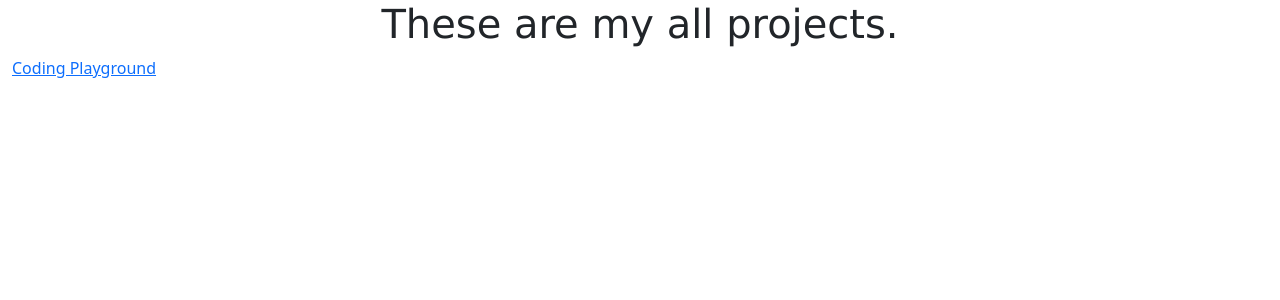
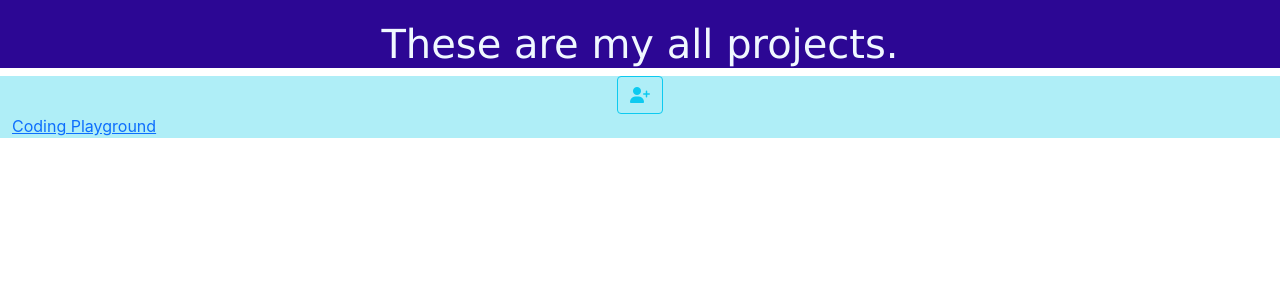
Before and after one commit to VedanshKumarKawadkar/allprojects, a Django app: page / in a window 1280 px wide. Shown: the top 300 px of the page. Run offline with Django 3.2, Linux system fonts and the light colour scheme; some libraries are stand-ins or nearby versions.

Commit message:
day 2 commit 1

```diff
--- a/main/views.py
+++ b/main/views.py
@@ -1,7 +1,11 @@
 from django.http import HttpResponse
 from django.shortcuts import render
 from django.http import HttpResponse
+import pymongo
 # Create your views here.
 
 def mainpage(request):
     return render(request, "mainpage.html")
+
+def add_visitor():
+    ...
--- a/templates/mainpage.html
+++ b/templates/mainpage.html
@@ -4,25 +4,54 @@
     <meta charset="UTF-8">
     <meta http-equiv="X-UA-Compatible" content="IE=edge">
     <meta name="viewport" content="width=device-width, initial-scale=1.0">
-    <link href="https://cdn.jsdelivr.net/npm/bootstrap@5.1.3/dist/css/bootstrap.min.css" rel="stylesheet" integrity="sha384-1BmE4kWBq78iYhFldvKuhfTAU6auU8tT94WrHftjDbrCEXSU1oBoqyl2QvZ6jIW3" crossorigin="anonymous">
-    <script src="https://code.jquery.com/jquery-3.6.0.js" integrity="sha256-H+K7U5CnXl1h5ywQfKtSj8PCmoN9aaq30gDh27Xc0jk=" crossorigin="anonymous"></script>
-    <title>All Projects</title>
+    <link href="https://cdn.jsdelivr.net/npm/bootstrap@5.1.3/dist/css/bootstrap.min.css" rel="stylesheet"
+        integrity="sha384-1BmE4kWBq78iYhFldvKuhfTAU6auU8tT94WrHftjDbrCEXSU1oBoqyl2QvZ6jIW3" crossorigin="anonymous">
+    <script src="https://cdn.jsdelivr.net/npm/bootstrap@5.1.3/dist/js/bootstrap.bundle.min.js"
+        integrity="sha384-ka7Sk0Gln4gmtz2MlQnikT1wXgYsOg+OMhuP+IlRH9sENBO0LRn5q+8nbTov4+1p"
+        crossorigin="anonymous"></script>
+    <link rel="preconnect" href="https://fonts.googleapis.com">
+    <link rel="preconnect" href="https://fonts.gstatic.com" crossorigin>
+    <link href="https://fonts.googleapis.com/css2?family=Ubuntu:wght@300&display=swap" rel="stylesheet">
+    <!-- jQuery -->
+    <script src="https://code.jquery.com/jquery-3.6.0.js"
+        integrity="sha256-H+K7U5CnXl1h5ywQfKtSj8PCmoN9aaq30gDh27Xc0jk=" crossorigin="anonymous"></script>
+    <!-- Font Awesome -->
+    <script src="https://kit.fontawesome.com/f260a15132.js" crossorigin="anonymous"></script><title>All Projects</title>
 </head>
 
-<body>
+<body  class="main-page">
     <style>
         #heading {
             text-align: center;
             font-family: Verdana, Geneva, Tahoma, sans-serif;
+            background-color: #2c0794;
+            color: aliceblue;
+            padding-top: 20px;
+        }
+
+        #main-block {
+            background-color: rgb(175, 238, 247);
+            font-family: -apple-system, BlinkMacSystemFont, 'Segoe UI', Roboto, Oxygen, Ubuntu, Cantarell, 'Open Sans', 'Helvetica Neue', sans-serif;
+        }
+
+        #main-page{
+            color: darkslategrey !important;
         }
     </style>
+    <div>
 
-    <div id="heading" name="heading">
-        <h1>These are my all projects.</h1>
-    </div>
+        <div id="heading" name="heading">
+            <h1>These are my all projects.</h1>
+        </div>
+        <div class="container-fluid" id="main-block" name="main-block">
+            <div class="d-flex justify-content-around mt-1">
+                <button class="btn btn-outline-info"  title="Register as Visiter" name="visitor" id="visitor"><i class="fa fa-user-plus" aria-hidden="true"></i></button>
+            </div>
 
-    <div class="container-fluid">
-        <a href="#">Coding Playground</a>
+            <div>
+                <a href="/ide">Coding Playground</a>
+            </div>
+        </div>
     </div>
 </body>
 </html>
```
